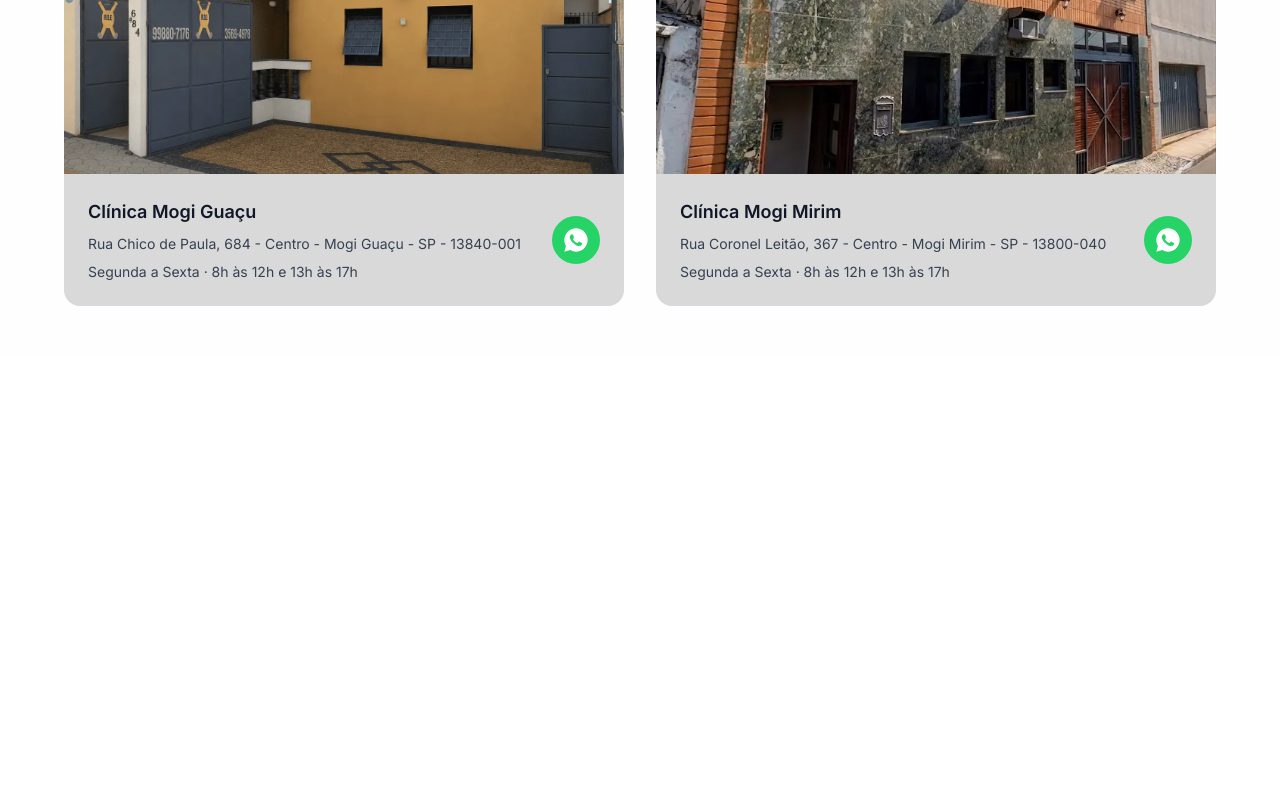
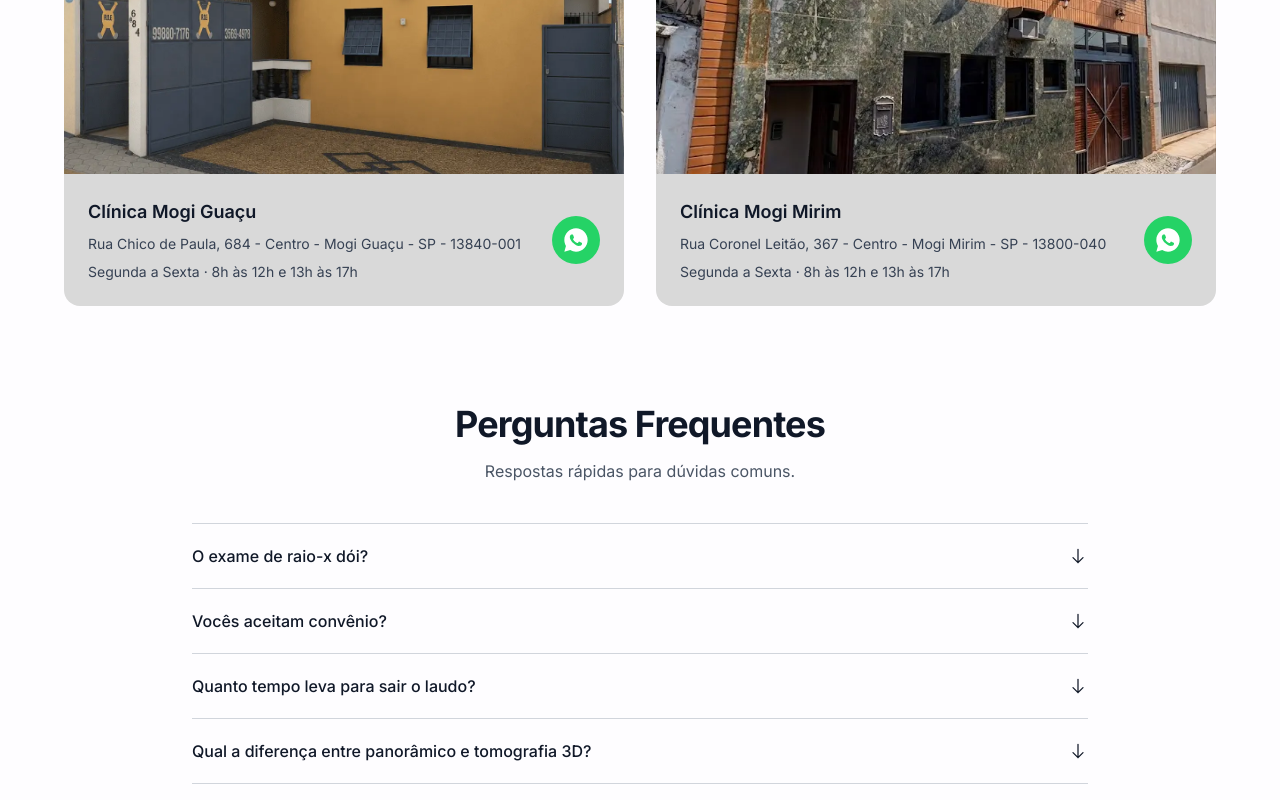
Before and after one commit to VictorRms03/roe-landing, a Next.js app: page / in a window 1280 px wide. Shown: the part 2282-3082 px from the top of the page. Before the commit the page ends 2636 px from the top, so only its background shows below. Built offline with nearby package versions, Linux system fonts and the light colour scheme.

Commit message:
feat: Add FAQ sections (#6)
* feat: Add Beneficios

* feat: Add Beneficts

* feat: Add FAQ

```diff
--- a/src/app/page.tsx
+++ b/src/app/page.tsx
@@ -1,5 +1,6 @@
 import Benefits from "@/components/Benefits";
 import Clinics from "@/components/Clinics";
+import Faq from "@/components/Faq";
 import Hero from "@/components/Hero";
 import Services from "@/components/Services";
 
@@ -10,6 +11,8 @@ export default function Home() {
       <Services />
       <Benefits />
       <Clinics />
+      <Faq />
+
     </>
   );
 }
--- /dev/null
+++ b/src/components/Faq.tsx
@@ -0,0 +1,64 @@
+const QUESTIONS = [
+  {
+    question: "O exame de raio-x dói?",
+    answer:
+      "Não. O panorâmico e a tomografia são feitos com você em pé, sem nada dentro da boca, e duram menos de um minuto. Nos exames intrabucais, um sensor pequeno é apoiado próximo ao dente e pode incomodar um pouco, mas sem dor.",
+  },
+  {
+    // TODO: trocar pela lista real de convênios aceitos.
+    question: "Vocês aceitam convênio?",
+    answer:
+      "Fale com a gente pelo WhatsApp para confirmarmos se o seu convênio está entre os aceitos e quais exames ele cobre.",
+  },
+  {
+    // TODO: informar o prazo real de entrega do laudo.
+    question: "Quanto tempo leva para sair o laudo?",
+    answer:
+      "O prazo varia conforme o exame e é combinado com você no momento do agendamento.",
+  },
+  {
+    question: "Qual a diferença entre panorâmico e tomografia 3D?",
+    answer:
+      "O panorâmico é uma imagem única e plana de toda a arcada, ótima para uma visão geral. A tomografia 3D reconstrói a região em volume, mostrando profundidade e a posição exata de cada estrutura — é o que se usa para planejar implantes, avaliar dentes inclusos e casos mais complexos.",
+  },
+];
+
+export default function Faq() {
+  return (
+    <section id="faq" className="scroll-mt-32 bg-roe-white px-6 py-12 md:px-12 lg:px-16">
+      <div className="mx-auto max-w-4xl">
+        <h2 className="text-center text-3xl font-bold leading-tight tracking-tight text-gray-900 sm:text-4xl">
+          Perguntas Frequentes
+        </h2>
+        <p className="mt-3 text-center text-sm text-gray-600 sm:text-base">
+          Respostas rápidas para dúvidas comuns.
+        </p>
+
+        <div className="mt-10 border-t border-gray-300">
+          {QUESTIONS.map((item) => (
+            // <details> gives the open/close behaviour, keyboard support and
+            // in-page find for free, with no client component involved.
+            <details key={item.question} className="group border-b border-gray-300">
+              <summary className="flex cursor-pointer list-none items-center justify-between gap-6 py-5 text-base font-medium text-gray-900 outline-none [&::-webkit-details-marker]:hidden focus-visible:ring-2 focus-visible:ring-roe-yellow">
+                {item.question}
+                <svg
+                  viewBox="0 0 24 24"
+                  fill="none"
+                  stroke="currentColor"
+                  strokeWidth="1.5"
+                  strokeLinecap="round"
+                  strokeLinejoin="round"
+                  aria-hidden="true"
+                  className="size-5 shrink-0 text-gray-900 transition-transform duration-300 group-open:rotate-180"
+                >
+                  <path d="M12 4v16M6 14l6 6 6-6" />
+                </svg>
+              </summary>
+              <p className="pb-5 pr-11 text-sm leading-relaxed text-gray-600">{item.answer}</p>
+            </details>
+          ))}
+        </div>
+      </div>
+    </section>
+  );
+}
```
